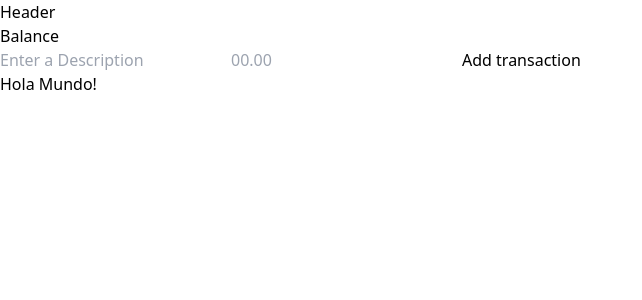
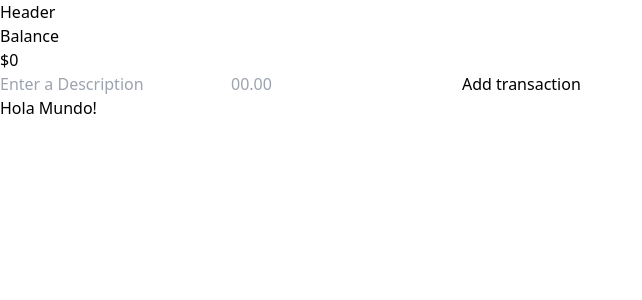
Before and after one commit to sjcrippa/expense-tracker, a React (Vite) app: page / in a window 1280 px wide. Shown: the top 300 px of the page, without its empty margins (0-642 px from the left). Built offline with nearby package versions, Linux system fonts and the light colour scheme.

Commit message:
balance operations

```diff
--- a/src/components/Balance.jsx
+++ b/src/components/Balance.jsx
@@ -2,14 +2,21 @@ import { useGlobalState } from "../context/GlobalState";
 
 const Balance = () => {
     //acces to the data in GlobalState
-    const data = useGlobalState();
+    const {transactions} = useGlobalState();
+
+    //el transactions es un array de objetos, cada obj tiene un id, un description y un amount. Para calcular el balance solo necesitamos el amount del objeto, entonces lo vamos a recorrer con un map y extraer el monto.
+    const amounts = transactions.map(transaction => transaction.amount);
+
+    const total = amounts.reduce((acumulador, item) => (acumulador += item), 0);
 
     return (
 
         <div>
-            <h1>Balance</h1>
+            <h3>Balance</h3>
+            {/* el ,2 para que se vea uno abajo del otro, supuestamente. */}
+            <h1>${total}</h1>
         </div>
     )
 }
 
-export default Balance
+export default Balance;
--- a/src/components/transactions/TransactionForm.jsx
+++ b/src/components/transactions/TransactionForm.jsx
@@ -14,7 +14,7 @@ const TransactionForm = () => {
             // we need to give an unique id number for each movement, so we will use a library named crypto through the browser
             id: window.crypto.randomUUID(),
             description,
-            amount
+            amount: +amount, //gracias al +, cualquier string que reciba se convertira en un number
         })
     }
 
--- a/src/components/transactions/TransactionList.jsx
+++ b/src/components/transactions/TransactionList.jsx
@@ -10,7 +10,7 @@ const TransactionList = () => {
             {
                 transactions.map(transaction => (
                     <div
-                    className='flex gap-3 justify-center'
+                    className='flex gap-3'
                     key={transaction.id}>
                         <p>{transaction.description}</p>
                         <span>{transaction.amount}</span>
@@ -18,7 +18,7 @@ const TransactionList = () => {
                         onClick={() => {
                             deleteTransaction(transaction.id);
                         }}
-                        className='bg-red-500 p-1'>
+                        className=''>
                             X
                         </button>
                     </div>
```
